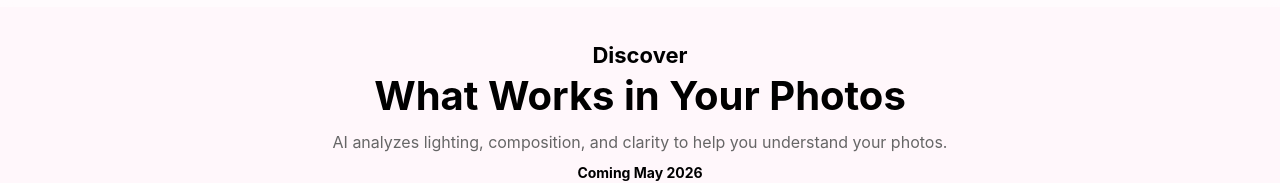
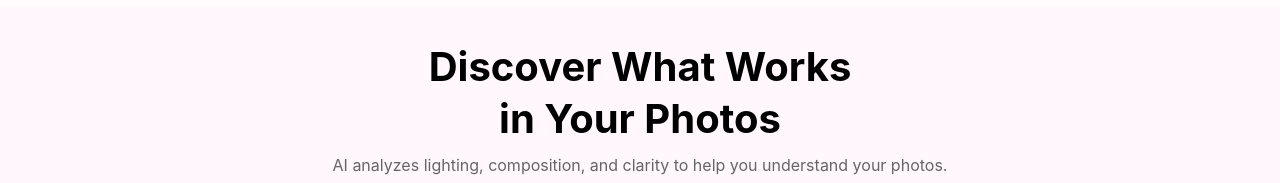
Before and after one commit to sefieapp/sefie-site, a plain HTML site: page index.html in a window 1280 px wide. Shown: the part 39-222 px from the top of the page. Drawn offline with Linux system fonts and the light colour scheme.

Commit message:
Update index.html

```diff
--- a/index.html
+++ b/index.html
@@ -57,10 +57,6 @@ h1 {
   font-size: 22px;
   margin: 0;
   line-height: 1.3;
-}
-
-.title-main {
-  display: block;
 }
 
 .title-highlight {
@@ -130,8 +126,8 @@ h1 {
 <div class="container">
 
 <h1>
-  <span class="title-main">Discover</span>
-  <span class="title-highlight">What Works in Your Photos</span>
+  <span class="title-highlight">Discover What Works</span>
+  <span class="title-highlight">in Your Photos</span>
 </h1>
 
 <p class="sub">
```
